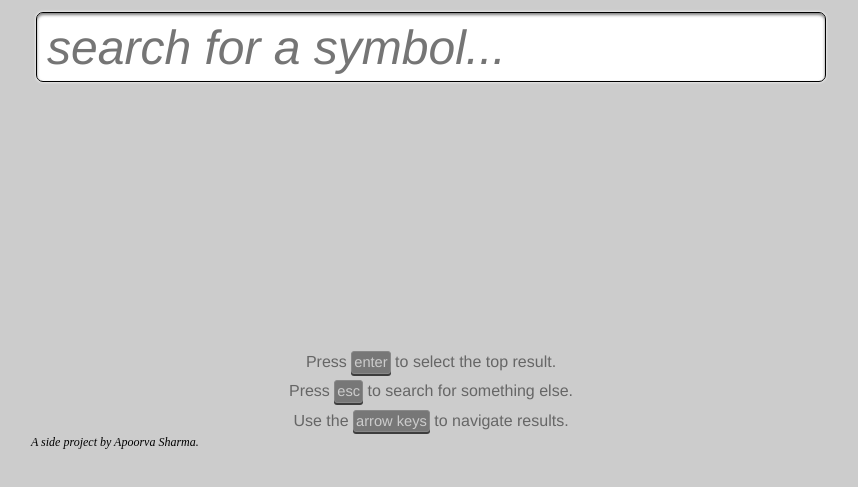
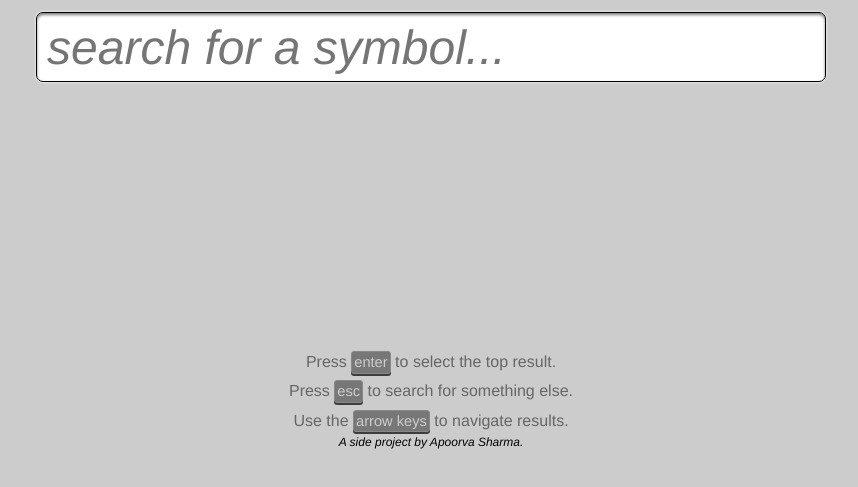
Before and after one commit to apoorva-sharma/Symbol-Finder, a website: page index.html in a window 1280 px wide. Shown: the part 187-674 px from the top of the page, without its empty margins (209-1067 px from the left). Drawn offline with Linux system fonts and the light colour scheme.

Commit message:
fixed some styling

```diff
--- a/index.html
+++ b/index.html
@@ -178,6 +178,8 @@
       font-size:9pt;
       font-weight:300;
       font-style: italic;
+      font-family: Helvetica;
+      text-align: center;
     }
     /* all */
     ::-webkit-input-placeholder { font-weight: 100; font-style: italic; }
```
